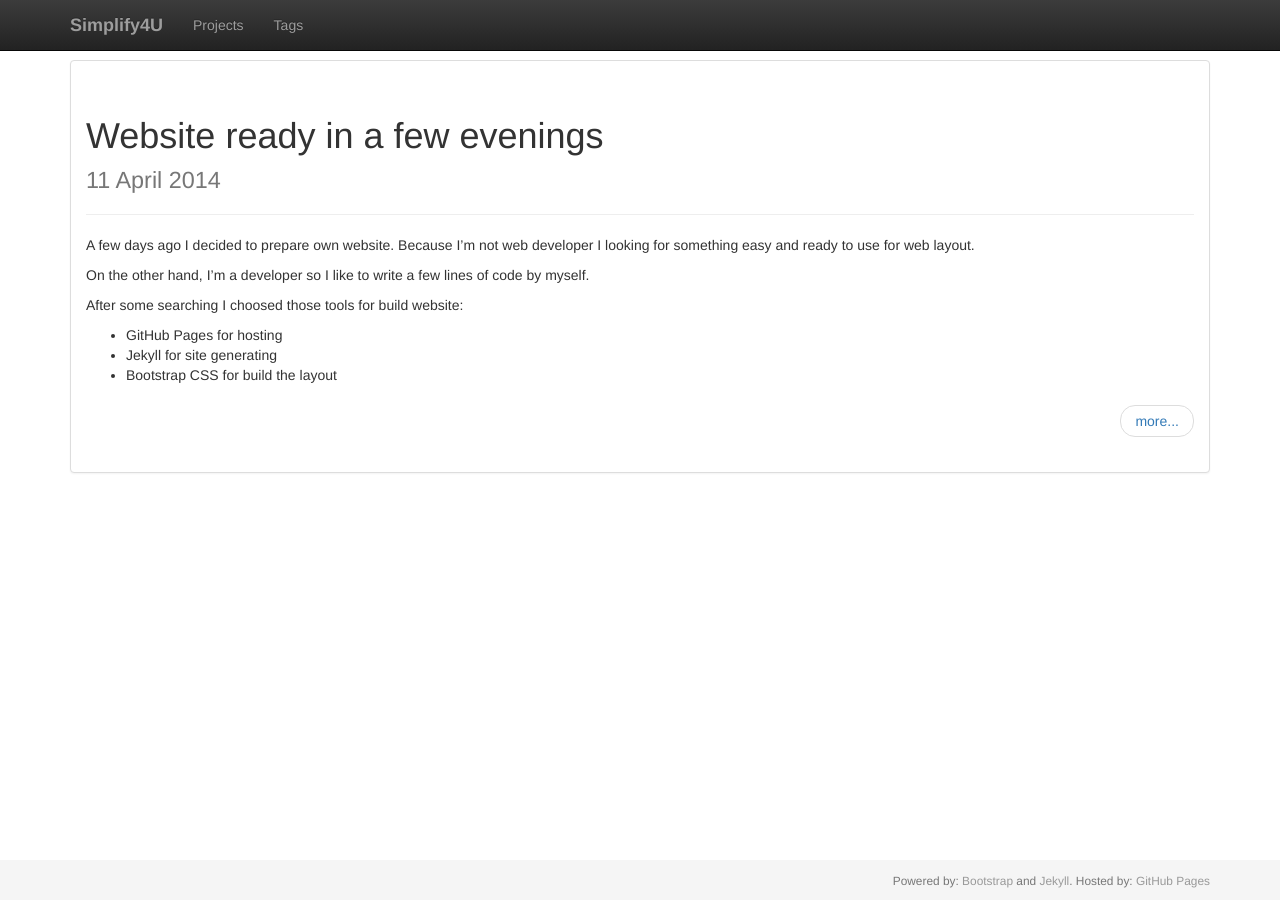
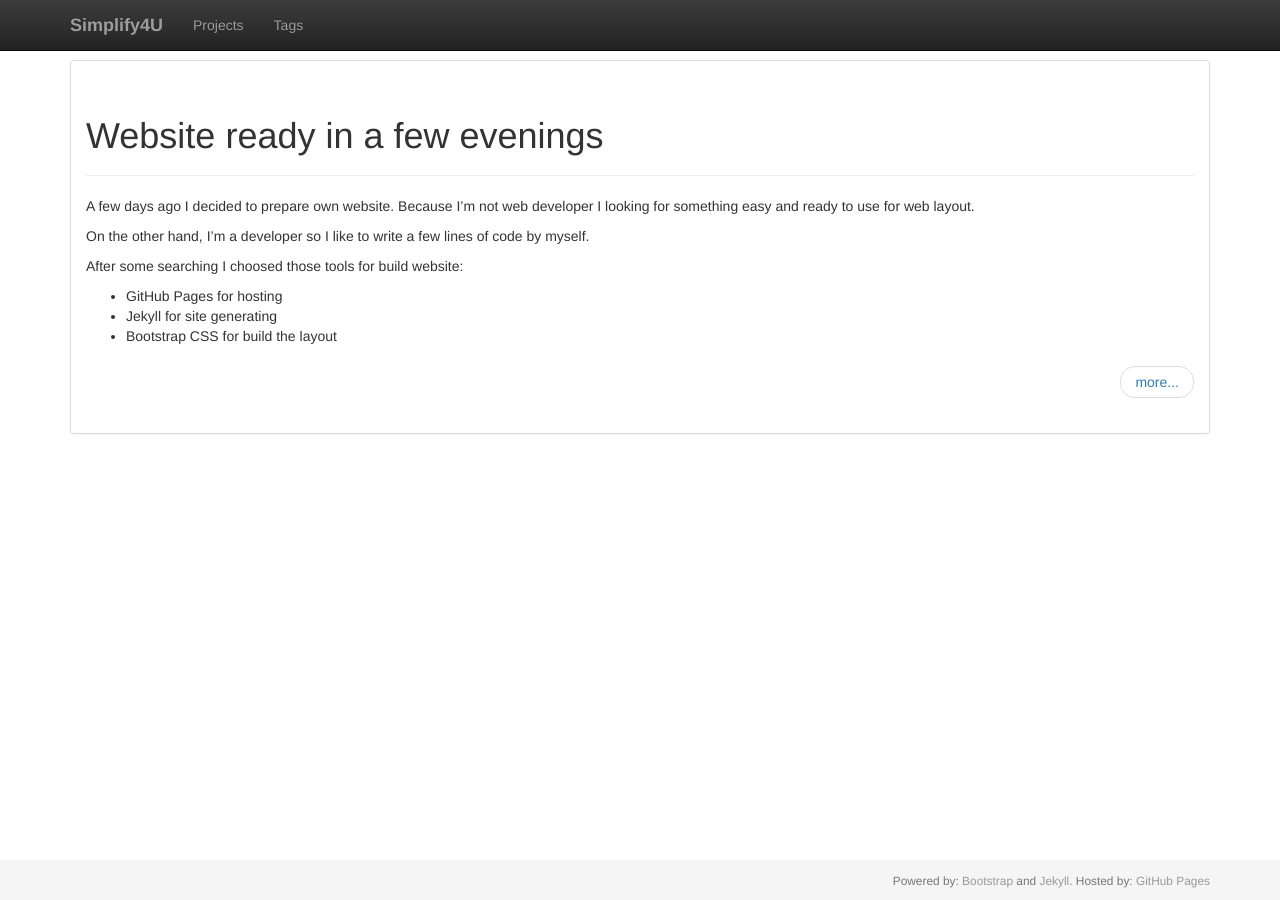
Before and after one commit to s4u/s4u.github.io, a Jekyll site: the page built from index.html, in a window 1280 px wide. Built offline with Jekyll 4.4.1, drawn with Linux system fonts in a browser that asks for light colours; nearby versions of some CDN libraries; the list of posts is cut into pages by our own code.

```diff
--- a/_config.yml
+++ b/_config.yml
@@ -1,8 +1,9 @@
 
 title: Simplify4U
 url: http://www.simplify4u.org
+baseurl: /
 
-permalink: /:year/:month/:title.html
+permalink: /:title.html
 
 tags_path: tags.html
 paginate: 5
--- a/_layouts/post.html
+++ b/_layouts/post.html
@@ -4,7 +4,7 @@ layout: default
 <div class="panel panel-default">
     <div class="panel-body">
         <div class="page-header">
-        <h1>{{ page.title }}<br/><small>{{ page.date | date_to_long_string }}</small></h1>
+        <h1>{{ page.title }}</h1>
         </div>
         {{ content }}
 <hr/>
--- a/index.html
+++ b/index.html
@@ -5,7 +5,7 @@ layout: default
 <div class="panel panel-default">
     <div class="panel-body">
         <div class="page-header">
-        <h1>{{ post.title }}<br/><small>{{ post.date | date_to_long_string }}</small></h1>
+        <h1>{{ post.title }}</h1>
         </div>
         {{ post.excerpt }}
         <ul class="pager">
--- a/tags.html
+++ b/tags.html
@@ -3,6 +3,7 @@ title: Tags
 subtitle: Posts grouped by tags
 group: navl
 layout: page
+permalink: /:path/:basename:output_ext
 ---
 {% for t in site.tags %}
 <div class="panel panel-default">
```
Also changed, not shown: projects.md (+1 -0 lines).
